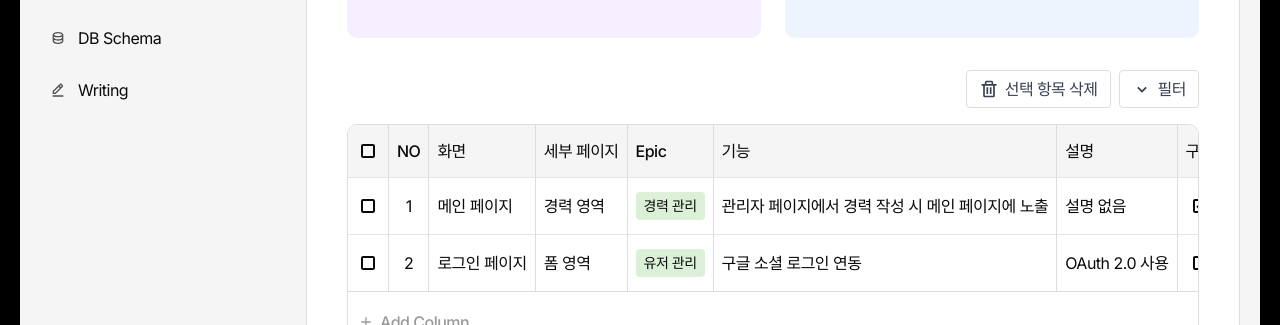
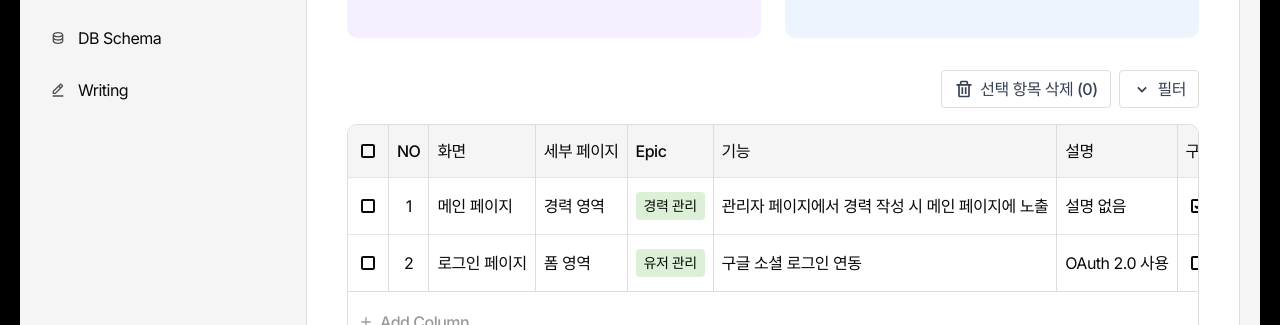
Before and after one commit to f1m1nn2r/portfolio-archive, a Next.js app: page /admin/backlog in a window 1280 px wide. Shown: the part 288-613 px from the top of the page. Built offline with nearby package versions, Linux system fonts and the light colour scheme.

Commit message:
refactor: 백로그 페이지 리팩토링
- 커스텀 훅 적용 (useSummaryData, useSelectionHandler)
- LoadingState 컴포넌트로 로딩 처리 개선
- EpicManager, BacklogColumns 컴포넌트 분리
- 목 데이터에 '경력 관리' Epic 추가

```diff
--- a/src/app/admin/backlog/page.tsx
+++ b/src/app/admin/backlog/page.tsx
@@ -1,155 +1,114 @@
 "use client";
 
-import { useMemo, useState } from "react";
+import { useCallback, useEffect, useMemo, useState } from "react";
 import { Button } from "@/components/common/Button";
-import { Icon } from "@/components/common/Icon";
 import { MOCK_BACKLOG } from "@/mock/backlog";
-import { Badge } from "@/components/common/Badge";
 import { CommonPagination } from "@/components/common/Pagination";
 import { AdminPageLayout } from "@/components/admin/layout/AdminPageLayout";
 import { AdminSummaryGrid } from "@/components/admin/layout/AdminSummaryGrid";
 import { AdminActionBar } from "@/components/admin/layout/AdminActionBar";
 import { AdminTable } from "@/components/admin/table/AdminTable";
-import { AdminSummaryItem, AdminTableColumn } from "@/types/admin";
-import { Backlog } from "@/types/backlog";
+import { Backlog, Epic } from "@/types/admin";
+import { BacklogColumns } from "@/components/admin/backlog/BacklogColumns";
+import { EpicManager } from "@/components/admin/backlog/BacklogEpicManager";
+import { useSelectionHandler } from "@/hooks/useSelectionHandler";
+import { useSelectionData } from "@/hooks/useSelectionData";
+import DeleteModal from "@/components/common/DeleteModal";
+import { useSummaryData } from "@/hooks/useSummaryData";
+import { LoadingState } from "@/components/common/LoadingState";
+
+const MOCK_EPICS: Epic[] = [
+  { id: "1", label: "경력 관리", color: "#DBF0D6" },
+  { id: "2", label: "Epic 태그가 들어갑니다.", color: "#C7E0E9" },
+];
 
 export default function BacklogPage() {
   const [page, setPage] = useState(1);
+  const [isDeleteModalOpen, setIsDeleteModalOpen] = useState(false);
+  const [epics, setEpics] = useState<Epic[]>(MOCK_EPICS);
+  const [loading, setLoading] = useState(true);
+
   const totalPages = 5;
-  const [backlogData, setBacklogData] = useState<Backlog[]>(MOCK_BACKLOG);
-  const [selectedIds, setSelectedIds] = useState<string[]>([]);
 
-  // ------------------ 요약 데이터 계산
-  const { totalCount, completionRate } = useMemo(() => {
-    const total = backlogData.length;
-    const completed = backlogData.filter((item) => item.isDone).length;
-    return {
-      totalCount: total,
-      completionRate: total > 0 ? Math.round((completed / total) * 100) : 0,
-    };
-  }, [backlogData]);
+  // 초기 로딩 처리 (MOCK 데이터 로드 시뮬레이션)
+  useEffect(() => {
+    const timer = setTimeout(() => {
+      setLoading(false);
+    }, 300); // 짧은 로딩 시간
 
-  // ------------------ 핸들러
-  const toggleStatus = (id: string, field: "isDone" | "isDesigned") => {
-    setBacklogData((prev) =>
-      prev.map((item) =>
-        item.id === id ? { ...item, [field]: !item[field] } : item,
-      ),
-    );
-  };
+    return () => clearTimeout(timer);
+  }, []);
 
-  // 개별 행 선택 토글
-  const toggleSelect = (id: string) => {
-    setSelectedIds((prev) =>
-      prev.includes(id) ? prev.filter((sid) => sid !== id) : [...prev, id],
-    );
-  };
+  // 데이터 관리
+  const {
+    data: backlogData,
+    toggleField,
+    deleteItems,
+  } = useSelectionData(MOCK_BACKLOG);
 
-  // 전체 행 선택/해제 토글
-  const toggleSelectAll = () => {
-    if (selectedIds.length === backlogData.length) {
-      setSelectedIds([]);
-    } else {
-      setSelectedIds(backlogData.map((item) => item.id));
-    }
-  };
+  // 선택 관리
+  const {
+    selectedIds,
+    toggleSelect,
+    toggleSelectAll,
+    deleteSelected,
+    selectionCount,
+  } = useSelectionHandler({
+    data: backlogData,
+    getId: (item) => item.id,
+    onDelete: deleteItems,
+  });
 
-  // ------------------ 컬럼 정의
-  const COLUMNS: AdminTableColumn<Backlog>[] = [
+  // 요약 데이터
+  const summaryItems = useSummaryData([
     {
-      label: "checkbox",
-      width: "w-15",
-      center: true,
+      icon: "barChartAlt2",
+      bgColor: "bg-bg-purple",
+      label: "총 백로그 개수",
+      getValue: () => `${backlogData.length}개`,
     },
     {
-      label: "NO",
-      width: "w-15",
-      center: true,
-      renderCell: (item: Backlog) => item.no,
-    },
-    {
-      label: "화면",
-      width: "w-[150px]",
-      renderCell: (item: Backlog) => (
-        <span className="truncate block">{item.screen}</span>
-      ),
-    },
-    {
-      label: "세부 페이지",
-      width: "w-[120px]",
-      renderCell: (item: Backlog) => (
-        <span className="truncate block">{item.subPage}</span>
-      ),
-    },
-    {
-      label: "Epic",
-      width: "w-[150px]",
-      renderCell: (item: Backlog) => (
-        <Badge backgroundColor="#DBF0D6" className="gap-1">
-          {item.epicId}
-        </Badge>
-      ),
-    },
-    {
-      label: "기능",
-      width: "w-[390px]",
-      renderCell: (item: Backlog) => (
-        <span className="truncate block">{item.feature}</span>
-      ),
-    },
-    {
-      label: "설명",
-      width: "w-[370px]",
-      renderCell: (item: Backlog) => (
-        <span className="truncate block">{item.description}</span>
-      ),
-    },
-    {
-      label: "구현",
-      center: true,
-      width: "w-[100px]",
-      renderCell: (item: Backlog) => (
-        <div
-          className="flex justify-center cursor-pointer"
-          onClick={() => toggleStatus(item.id, "isDone")}
-        >
-          <Icon type={item.isDone ? "checkboxChecked" : "checkbox"} size={24} />
-        </div>
-      ),
-    },
-    {
-      label: "디자인",
-      center: true,
-      width: "w-[100px]",
-      renderCell: (item: Backlog) => (
-        <div
-          className="flex justify-center cursor-pointer"
-          onClick={() => toggleStatus(item.id, "isDesigned")}
-        >
-          <Icon
-            type={item.isDesigned ? "checkboxChecked" : "checkbox"}
-            size={24}
-          />
-        </div>
-      ),
-    },
-  ];
-
-  // ------------------ 요약 아이템
-  const summaryItems: AdminSummaryItem[] = [
-    {
-      title: "총 백로그 개수",
-      value: `${totalCount}개`,
-      icon: "barChartAlt2",
-      bgColor: "bg-bg-purple",
-    },
-    {
-      title: "구현 완료 상태",
-      value: `${completionRate}%`,
       icon: "listUl",
       bgColor: "bg-bg-blue",
+      label: "구현 완료 상태",
+      getValue: () => {
+        const total = backlogData.length;
+        const completed = backlogData.filter((item) => item.isDone).length;
+        return total > 0 ? `${Math.round((completed / total) * 100)}%` : "0%";
+      },
     },
-  ];
+  ]);
+
+  // 테이블 컬럼
+  const columns = useMemo(
+    () =>
+      BacklogColumns((id, field) => {
+        toggleField(String(id), field);
+      }),
+    [toggleField],
+  );
+
+  // 핸들러
+  const handleConfirmDelete = useCallback(() => {
+    deleteSelected();
+    setIsDeleteModalOpen(false);
+  }, [deleteSelected]);
+
+  const handleRemoveEpic = useCallback((id: string) => {
+    setEpics((prev) => prev.filter((epic) => epic.id !== id));
+  }, []);
+
+  const handleAddEpic = useCallback(() => {
+    console.log("Epic 추가");
+  }, []);
+
+  if (loading) {
+    return (
+      <AdminPageLayout title="Backlog">
+        <LoadingState message="백로그를 불러오는 중..." />
+      </AdminPageLayout>
+    );
+  }
 
   return (
     <AdminPageLayout title="Backlog">
@@ -159,9 +118,10 @@ export default function BacklogPage() {
         <Button
           variant="secondary"
           icon="trash"
-          disabled={selectedIds.length === 0}
+          disabled={selectionCount === 0}
+          onClick={() => setIsDeleteModalOpen(true)}
         >
-          선택 항목 삭제 {selectedIds.length > 0 && `(${selectedIds.length})`}
+          선택 항목 삭제 ({selectionCount})
         </Button>
         <Button variant="secondary" icon="chevronDown">
           필터
@@ -169,7 +129,7 @@ export default function BacklogPage() {
       </AdminActionBar>
 
       <AdminTable<Backlog>
-        columns={COLUMNS}
+        columns={columns}
         data={backlogData}
         selectedIds={selectedIds}
         onToggleSelect={toggleSelect}
@@ -180,33 +140,20 @@ export default function BacklogPage() {
       <CommonPagination
         currentPage={page}
         totalPages={totalPages}
-        onPageChange={(newPage) => setPage(newPage)}
+        onPageChange={setPage}
       />
 
-      {/* Epic 관리 영역 */}
-      <div className="mt-7.5 border-gray-100">
-        <h3 className="text-lg font-bold mb-5 pb-5 border-b border-gray-ddd">
-          Epic 관리
-        </h3>
-        <div className="flex flex-wrap gap-2">
-          <Badge backgroundColor="#DBF0D6">
-            <Icon type="x" size="16" />
-            경력 관리
-          </Badge>
-          <Badge backgroundColor="#C7E0E9">
-            <Icon type="x" size="16" />
-            Epic 태그가 들어갑니다.
-          </Badge>
-          <Button
-            variant="secondary"
-            size="md"
-            className="text-gray-999 text-sm"
-          >
-            <Icon type="plus" size="16" />
-            Add Epic
-          </Button>
-        </div>
-      </div>
+      <EpicManager
+        epics={epics}
+        onRemove={handleRemoveEpic}
+        onAdd={handleAddEpic}
+      />
+
+      <DeleteModal
+        isOpen={isDeleteModalOpen}
+        onClose={() => setIsDeleteModalOpen(false)}
+        onConfirm={handleConfirmDelete}
+      />
     </AdminPageLayout>
   );
 }
--- /dev/null
+++ b/src/components/admin/backlog/BacklogColumns.tsx
@@ -0,0 +1,86 @@
+import { Icon } from "@/components/common/Icon";
+import { Badge } from "@/components/common/Badge";
+import { Backlog } from "@/types/admin/backlog";
+import { AdminTableColumn } from "@/types/admin/table";
+
+export const BacklogColumns = (
+  toggleStatus: (id: string, field: "isDone" | "isDesigned") => void,
+): AdminTableColumn<Backlog>[] => [
+  {
+    label: "checkbox",
+    width: "w-15",
+    center: true,
+  },
+  {
+    label: "NO",
+    width: "w-15",
+    center: true,
+    renderCell: (item) => item.no,
+  },
+  {
+    label: "화면",
+    width: "w-[150px]",
+    renderCell: (item) => <span className="truncate block">{item.screen}</span>,
+  },
+  {
+    label: "세부 페이지",
+    width: "w-[120px]",
+    renderCell: (item) => (
+      <span className="truncate block">{item.subPage}</span>
+    ),
+  },
+  {
+    label: "Epic",
+    width: "w-[150px]",
+    renderCell: (item) => (
+      <Badge backgroundColor="#DBF0D6" className="gap-1">
+        {item.epicId}
+      </Badge>
+    ),
+  },
+  {
+    label: "기능",
+    width: "w-[390px]",
+    renderCell: (item) => (
+      <span className="truncate block">{item.feature}</span>
+    ),
+  },
+  {
+    label: "설명",
+    width: "w-[370px]",
+    renderCell: (item) => (
+      <span className="truncate block">{item.description}</span>
+    ),
+  },
+  {
+    label: "구현",
+    center: true,
+    width: "w-[100px]",
+    renderCell: (item) => (
+      <button
+        onClick={() => toggleStatus(item.id, "isDone")}
+        className="flex justify-center cursor-pointer hover:opacity-70"
+        aria-label={`구현 상태 토글: ${item.isDone ? "완료" : "미완료"}`}
+      >
+        <Icon type={item.isDone ? "checkboxChecked" : "checkbox"} size={24} />
+      </button>
+    ),
+  },
+  {
+    label: "디자인",
+    center: true,
+    width: "w-[100px]",
+    renderCell: (item) => (
+      <button
+        onClick={() => toggleStatus(item.id, "isDesigned")}
+        className="flex justify-center cursor-pointer hover:opacity-70"
+        aria-label={`디자인 상태 토글: ${item.isDesigned ? "완료" : "미완료"}`}
+      >
+        <Icon
+          type={item.isDesigned ? "checkboxChecked" : "checkbox"}
+          size={24}
+        />
+      </button>
+    ),
+  },
+];
--- /dev/null
+++ b/src/components/admin/backlog/BacklogEpicManager.tsx
@@ -0,0 +1,37 @@
+import { Button } from "@/components/common/Button";
+import { Icon } from "@/components/common/Icon";
+import { Badge } from "@/components/common/Badge";
+import { EpicManagerProps } from "@/types/admin";
+
+export function EpicManager({ epics, onRemove, onAdd }: EpicManagerProps) {
+  return (
+    <section className="mt-7.5 border-gray-100">
+      <h3 className="text-lg font-bold mb-5 pb-5 border-b border-gray-ddd">
+        Epic 관리
+      </h3>
+      <div className="flex flex-wrap gap-2">
+        {epics.map((epic) => (
+          <Badge key={epic.id} backgroundColor={epic.color}>
+            <button
+              onClick={() => onRemove(epic.id)}
+              className="hover:opacity-70"
+              aria-label={`${epic.label} 삭제`}
+            >
+              <Icon type="x" size={16} />
+            </button>
+            {epic.label}
+          </Badge>
+        ))}
+        <Button
+          variant="secondary"
+          size="md"
+          className="text-gray-999 text-sm"
+          onClick={onAdd}
+        >
+          <Icon type="plus" size={16} />
+          Add Epic
+        </Button>
+      </div>
+    </section>
+  );
+}
--- a/src/mock/backlog.ts
+++ b/src/mock/backlog.ts
@@ -26,3 +26,8 @@ export const MOCK_BACKLOG: Backlog[] = [
     createdAt: "2024-01-16T14:30:00Z",
   },
 ];
+
+export const MOCK_EPICS = [
+  { id: "1", label: "경력 관리", color: "#DBF0D6" },
+  { id: "2", label: "Epic 태그가 들어갑니다.", color: "#C7E0E9" },
+] as const;
```
